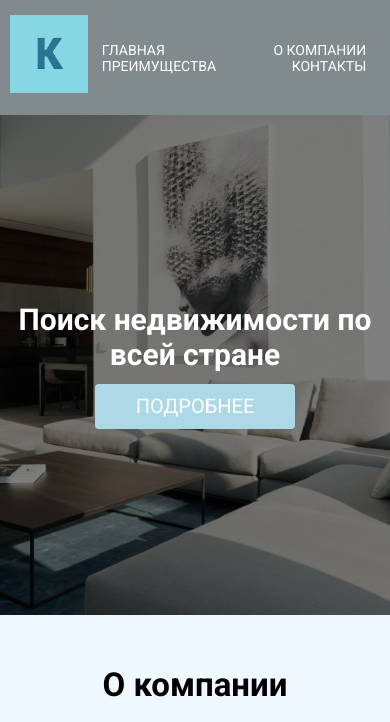
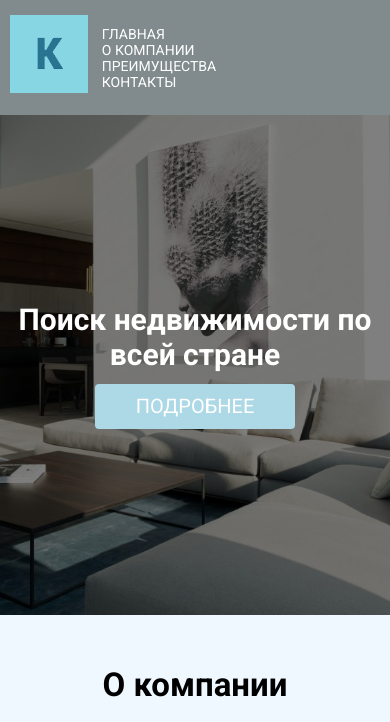
Before and after one commit to 4kir/-real_estate, a plain HTML site: page index.html in a window 390 px wide. Shown: the top 722 px of the page. Drawn offline with nearby package versions, Linux system fonts and the light colour scheme.

Commit message:
Fix nav menu in small screen

```diff
--- a/css/media.css
+++ b/css/media.css
@@ -67,11 +67,12 @@
   }
 
   .nav ul {
-    flex-wrap: wrap;
+    display: block;
   }
 
   .nav ul li {
     padding: 0 10px;
+    display: block;
   }
 
   .slide h1 {
```
